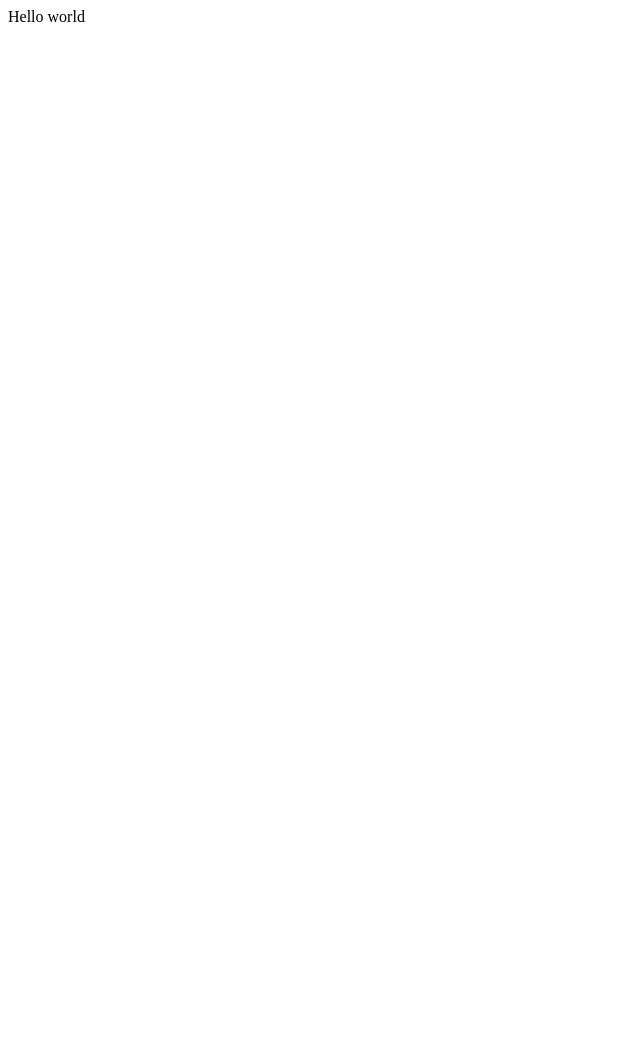
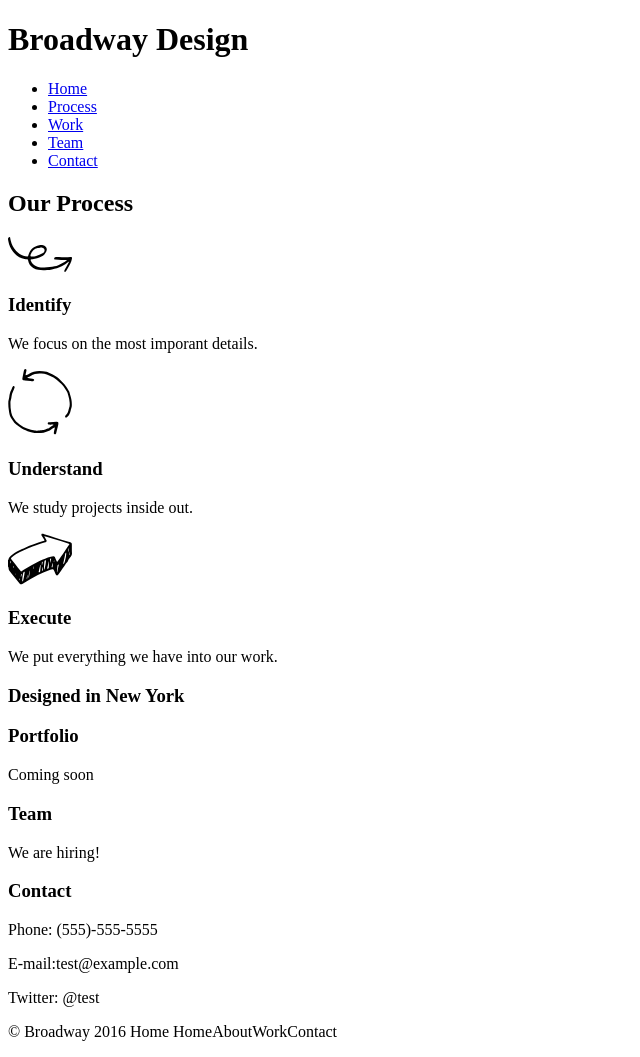
Before and after one commit to LorenaHoward/Broadway, a plain HTML site: page index.html in a window 1280 px wide. Shown: the whole page, without its empty margins (0-640 px from the left). Before the commit the page ends 800 px from the top, so only its background shows below. Drawn offline with Linux system fonts and the light colour scheme.

Commit message:
complete index before style

```diff
--- a/index.html
+++ b/index.html
@@ -1 +1,55 @@
-Hello world
+<!DOCTYPE html>
+<html>
+  <head>
+    <link href="./resources/css/style.css" type="text/css" rel="stylesheet">
+    <title>Broadway design</title>
+  </head>
+
+  <body>
+    <div style=header>
+      <h1>Broadway Design</h1>
+      <nav>
+        <ul>
+          <li><a href="#">Home</a></li>
+          <li><a href="#">Process</a></li>
+          <li><a href="#">Work</a></li>
+          <li><a href="#">Team</a></li>
+          <li><a href="#">Contact</a></li>
+        </ul>
+      </nav>
+    </div>
+    <h2>Our Process</h2>
+
+    <img src="./resources/images/identify.svg" alt="identify icon">
+    <h3>Identify</h3>
+    <p>We focus on the most imporant details.</p>
+
+    <img src="./resources/images/understand.svg" alt="understand icon">
+    <h3>Understand</h3>
+    <p>We study projects inside out.</p>
+
+    <img src="./resources/images/execute.svg" alt="execute icon">
+    <h3>Execute</h3>
+    <p>We put everything we have into our work.</p>
+
+    <h3 style="reversedType">Designed in New York</h3>
+
+    <h3>Portfolio</h3>
+    <p>Coming soon</p>
+
+    <h3>Team</h3>
+    <p>We are hiring!</p>
+
+    <h3>Contact</h3>
+
+    <p>Phone: (555)-555-5555</p>
+    <p>E-mail:test@example.com</p>
+    <p>Twitter: @test</p>
+
+    <div stle="footer">
+      <p> © Broadway 2016 <a src="#">Home</a> <a src="#">Home</a><a src="#">About</a><a src="#">Work</a><a src="#">Contact</a>
+      </p>
+    </div>
+
+  </body>
+</html>
```
